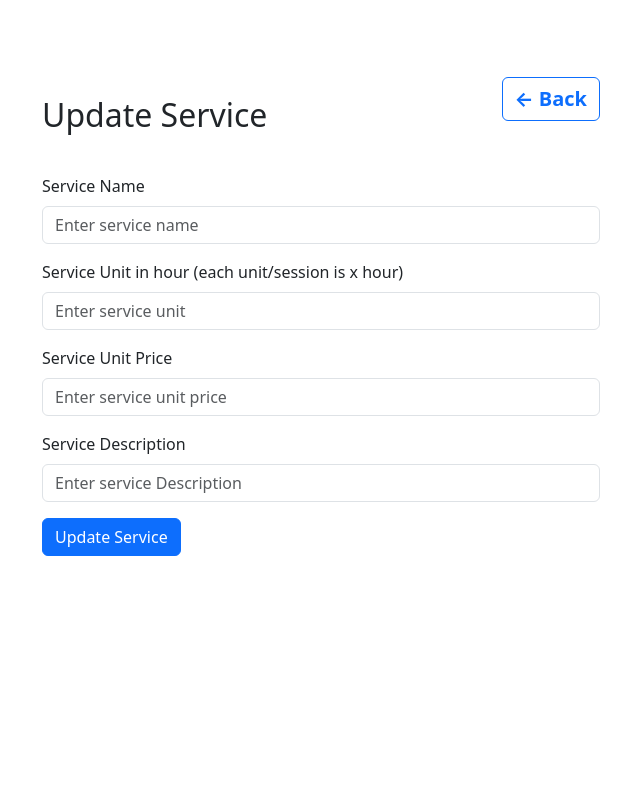
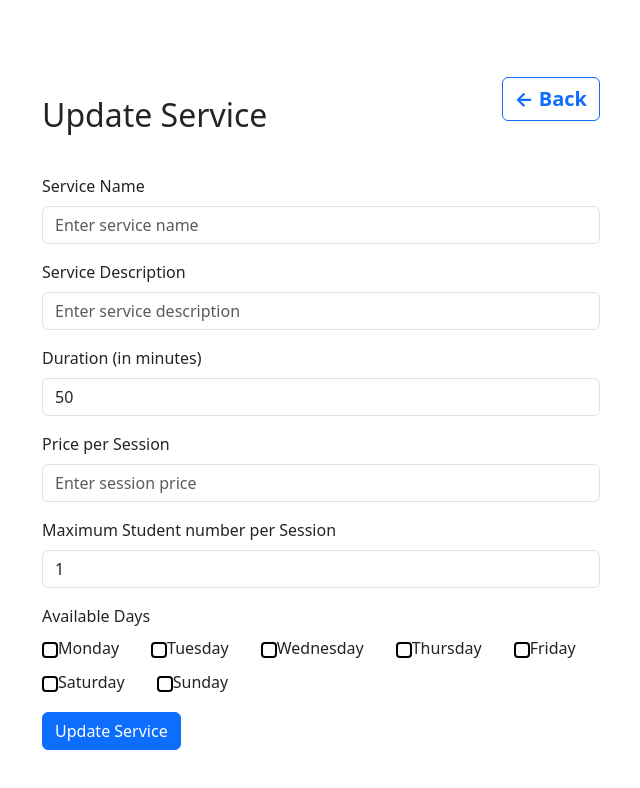
Before and after one commit to antoine897/artisticwave, a React (Create React App) app: page /service/1 in a window 1280 px wide. Shown: the top 788 px of the page, without its empty margins (319-959 px from the left). Built offline with nearby package versions, Linux system fonts and the light colour scheme; no server answers; the database is empty; sample sign-in values are in the browser's storage.

Commit message:
Merge branch 'ClientForm'

```diff
--- a/src/component/ListServices.jsx
+++ b/src/component/ListServices.jsx
@@ -3,7 +3,6 @@ import { Link, useNavigate } from "react-router-dom";
 import { getAuth, onAuthStateChanged } from 'firebase/auth';
 import { COLLECTIONS } from '../constants/collectionConst';
 import "../css/style.css";
-import 'react-time-picker/dist/TimePicker.css';
 import 'bootstrap-icons/font/bootstrap-icons.css';
 
 import fetchDocuments from '../methods/fetchDocuments';
@@ -74,15 +73,17 @@ const ListServices = () => {
         <h2 className="mb-0">All Services</h2>
         <button className="btn btn-outline-primary fw-bold fs-5" onClick={() => navigate('/schedule')}>← Back</button>
       </div>
+
       <div className="table-responsive">
         <table className="table table-striped table-hover align-middle">
           <thead className="table-dark">
             <tr>
               <th>Service Name</th>
-              <th>Service Unit</th>
-              <th>Service Unit Price</th>
-              <th>Service Description</th>
-              <th>Created</th>
+              <th>Description</th>
+              <th>Duration (min)</th>
+              <th>Session Price ($)</th>
+              <th>Max Students</th>
+              <th>Available Days</th>
               <th>Actions</th>
             </tr>
           </thead>
@@ -90,10 +91,14 @@ const ListServices = () => {
             {services.map((service, index) => (
               <tr key={index}>
                 <td>{service.serviceName}</td>
-                <td>{service.serviceUnit} h</td>
-                <td>{service.serviceUnitPrice} $</td>
                 <td>{service.serviceDescription}</td>
-                <td>{new Date(service.createdDate).toLocaleString()}</td>
+                <td>{service.durationMinutes}</td>
+                <td>{service.sessionPrice}</td>
+                <td>{service.studentNumber}</td>
+                <td>{(service.availableDays || []).map((day, i) => (
+                    <span key={i} className="badge bg-secondary me-1">{day.slice(0, 3)}</span>
+                  ))}
+                </td>
                 <td>
                   <button
                     className="btn btn-warning btn-sm"
--- a/src/component/ServiceForm.jsx
+++ b/src/component/ServiceForm.jsx
@@ -1,16 +1,16 @@
 import React, { useEffect, useState } from "react";
 import { useNavigate, useParams } from "react-router-dom";
 import { getAuth, onAuthStateChanged } from 'firebase/auth';
-import { COLLECTIONS } from '../constants/collectionConst'
+import { COLLECTIONS } from '../constants/collectionConst';
 import "../css/style.css";
-import 'react-time-picker/dist/TimePicker.css';
-
 import createDocument from '../methods/createDocument';
 import updateDocumentWithId from '../methods/updateDocumentWithId';
 import fetchDocumentWithId from '../methods/fetchDocumentWithId';
 
+const weekdays = ["Monday", "Tuesday", "Wednesday", "Thursday", "Friday", "Saturday", "Sunday"];
+
 const ServiceForm = () => {
-  const { id } = useParams();  // Get the client id from URL
+  const { id } = useParams();
   const navigate = useNavigate();
   const auth = getAuth();
   const [isLoading, setIsLoading] = useState(true);
@@ -18,10 +18,11 @@ const ServiceForm = () => {
   const [isEditMode, setIsEditMode] = useState(false);
 
   const [serviceName, setServiceName] = useState('');
-  const [serviceUnit, setServiceUnit] = useState('');
-  const [serviceUnitPrice, setServiceUnitPrice] = useState('');
   const [serviceDescription, setServiceDescription] = useState('');
-
+  const [durationMinutes, setDurationMinutes] = useState(50);
+  const [sessionPrice, setSessionPrice] = useState('');
+  const [studentNumber, setStudentNumber] = useState(1);
+  const [availableDays, setAvailableDays] = useState([]);
 
   useEffect(() => {
     const unsubscribe = onAuthStateChanged(auth, (user) => {
@@ -45,9 +46,11 @@ const ServiceForm = () => {
         if (serviceData) {
           setIsEditMode(true);
           setServiceName(serviceData.serviceName || '');
-          setServiceUnit(serviceData.serviceUnit || '');
-          setServiceUnitPrice(serviceData.serviceUnitPrice || '');
           setServiceDescription(serviceData.serviceDescription || '');
+          setDurationMinutes(serviceData.durationMinutes || 50);
+          setSessionPrice(serviceData.sessionPrice || '');
+          setStudentNumber(serviceData.studentNumber || 1)
+          setAvailableDays(serviceData.availableDays || []);
         }
       } catch (error) {
         console.error("Error fetching service: ", error);
@@ -57,16 +60,29 @@ const ServiceForm = () => {
     fetchService();
   }, [id]);
 
+  const handleDayToggle = (day) => {
+    setAvailableDays(prev =>
+      prev.includes(day) ? prev.filter(d => d !== day) : [...prev, day]
+    );
+  };
+
   const handleSubmit = async (e) => {
     e.preventDefault();
 
-    const serviceData = {
-      serviceName,
-      serviceUnit,
-      serviceUnitPrice,
-      serviceDescription,
-      createdDate: new Date().toISOString()
-    };
+  if (availableDays.length === 0) {
+    alert("Please select at least one available day.");
+    return;
+  }
+
+  const serviceData = {
+    serviceName,
+    serviceDescription,
+    durationMinutes: Number(durationMinutes),
+    sessionPrice: Number(sessionPrice),
+    studentNumber: Number(studentNumber),
+    availableDays,
+    createdDate: new Date().toISOString()
+  };
 
     try {
       if (isEditMode && id) {
@@ -93,9 +109,8 @@ const ServiceForm = () => {
           <button className="btn btn-outline-primary fw-bold fs-5" onClick={() => navigate('/services')}>← Back</button>
         </div>
         <form onSubmit={handleSubmit}>
-          {/* Form Fields */}
           <div className="mb-3">
-            <label htmlFor="ServiceName" className="form-label">Service Name</label>
+            <label className="form-label">Service Name</label>
             <input
               type="text"
               className="form-control"
@@ -107,39 +122,73 @@ const ServiceForm = () => {
           </div>
 
           <div className="mb-3">
-            <label htmlFor="ServiceUnit" className="form-label">Service Unit in hour (each unit/session is x hour)</label>
+            <label className="form-label">Service Description</label>
             <input
-              type="number"
+              type="text"
               className="form-control"
-              placeholder="Enter service unit"
-              value={serviceUnit}
-              onChange={(e) => setServiceUnit(e.target.value)}
+              placeholder="Enter service description"
+              value={serviceDescription}
+              onChange={(e) => setServiceDescription(e.target.value)}
               required
             />
           </div>
 
           <div className="mb-3">
-            <label htmlFor="ServiceUnitPrice" className="form-label">Service Unit Price</label>
+            <label className="form-label">Duration (in minutes)</label>
             <input
               type="number"
               className="form-control"
-              placeholder="Enter service unit price"
-              value={serviceUnitPrice}
-              onChange={(e) => setServiceUnitPrice(e.target.value)}
+              placeholder="Enter duration in minutes"
+              value={durationMinutes}
+              onChange={(e) => setDurationMinutes(e.target.value)}
               required
             />
           </div>
+
           <div className="mb-3">
-            <label htmlFor="ServiceName" className="form-label">Service Description</label>
+            <label className="form-label">Price per Session</label>
             <input
-              type="text"
+              type="number"
               className="form-control"
-              placeholder="Enter service Description"
-              value={serviceDescription}
-              onChange={(e) => setServiceDescription(e.target.value)}
+              placeholder="Enter session price"
+              value={sessionPrice}
+              onChange={(e) => setSessionPrice(e.target.value)}
               required
             />
           </div>
+
+          <div className="mb-3">
+            <label className="form-label">Maximum Student number per Session</label>
+            <input
+              type="number"
+              className="form-control"
+              placeholder="Enter Max Student Number"
+              value={studentNumber}
+              onChange={(e) => setStudentNumber(e.target.value)}
+              required
+            />
+          </div>
+
+          <div className="mb-3">
+            <label className="form-label">Available Days</label>
+            <div className="d-flex flex-wrap gap-2">
+              {weekdays.map(day => (
+                <div key={day} className="form-check form-check-inline">
+                  <input
+                    className="form-check-input"
+                    type="checkbox"
+                    id={`day-${day}`}
+                    checked={availableDays.includes(day)}
+                    onChange={() => handleDayToggle(day)}
+                  />
+                  <label className="form-check-label" htmlFor={`day-${day}`}>
+                    {day}
+                  </label>
+                </div>
+              ))}
+            </div>
+          </div>
+
           <button type="submit" className="btn btn-primary">
             {isEditMode ? 'Update Service' : 'Add'}
           </button>
```
